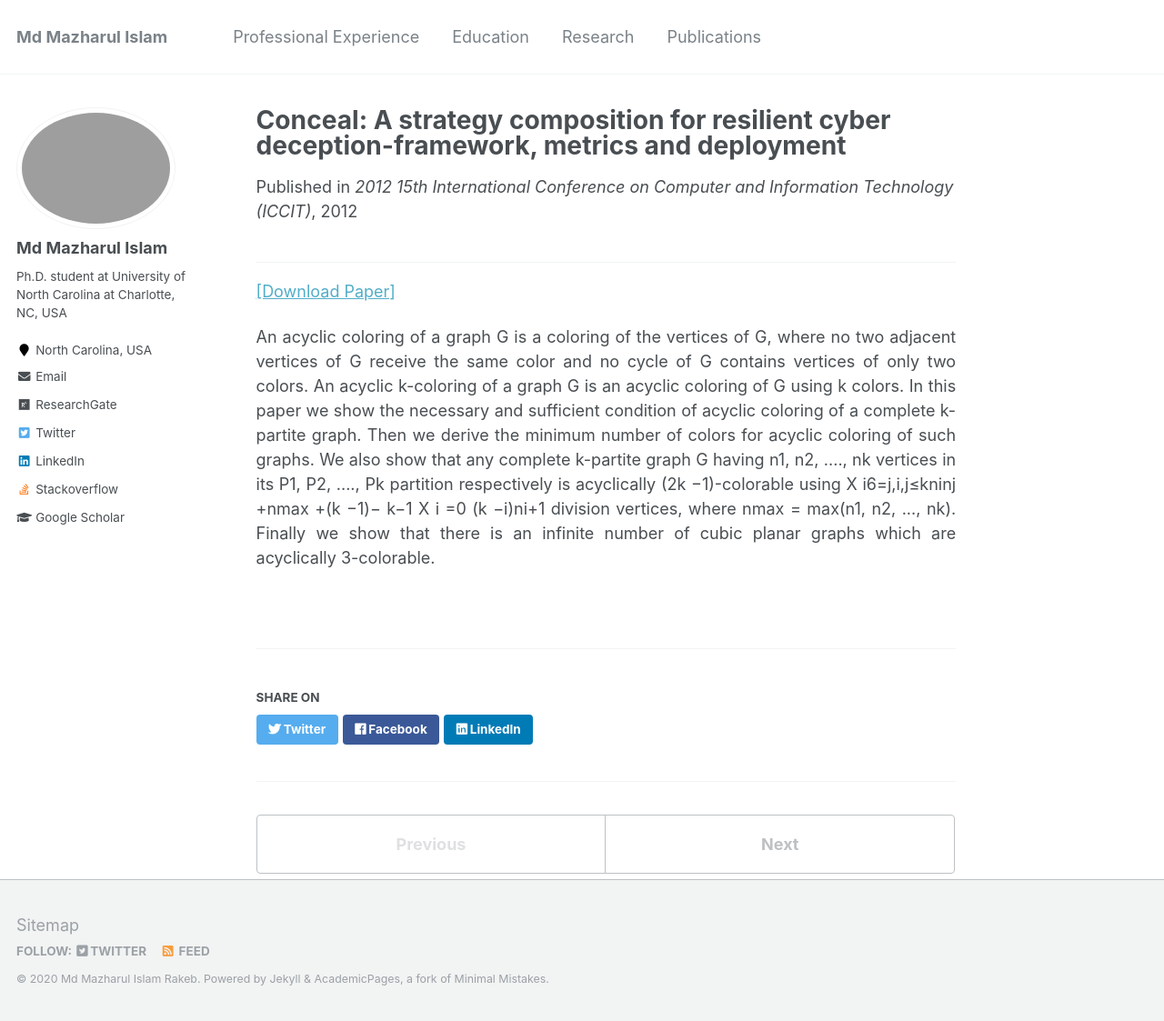
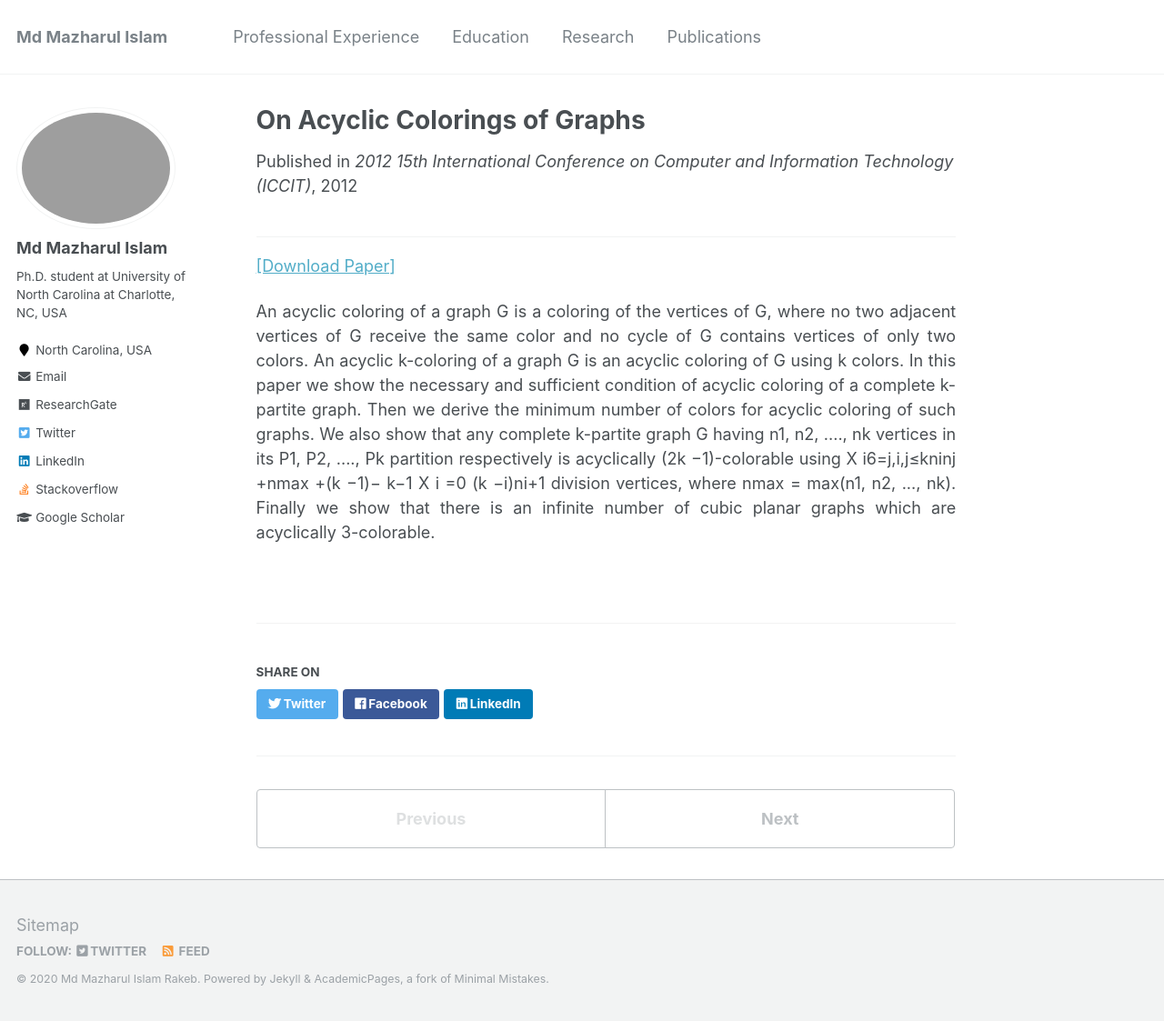
Before and after one commit to rakeb/rakeb.github.io, a Jekyll site: the page built from _publications/7_acyclic_coloring.md, in a window 1280 px wide and 1123 px high. Shown: the whole window at 91% size. Built offline with Jekyll 4.4.1, drawn with Linux system fonts in a browser that asks for light colours.

Commit message:
paper added

```diff
--- a/_publications/7_acyclic_coloring.md
+++ b/_publications/7_acyclic_coloring.md
@@ -1,5 +1,5 @@
 ---
-title: "Conceal: A strategy composition for resilient cyber deception-framework, metrics and deployment"
+title: "On Acyclic Colorings of Graphs"
 collection: publications
 Authors: 'Ahmed, A. Reyan; <b>Islam, Mazharul</b>; Rahman, M. Saidur'
 date: 2012/12/22
```
